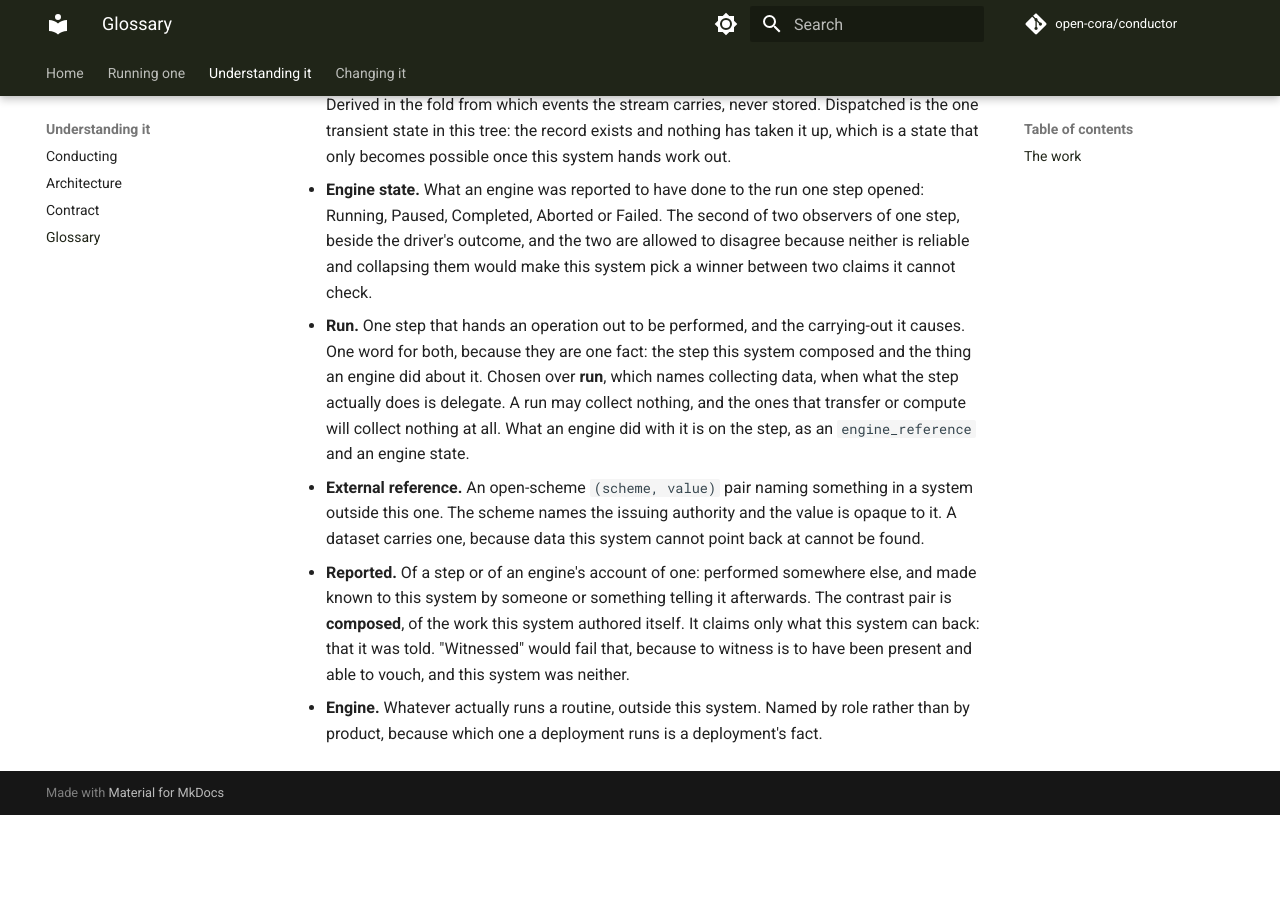
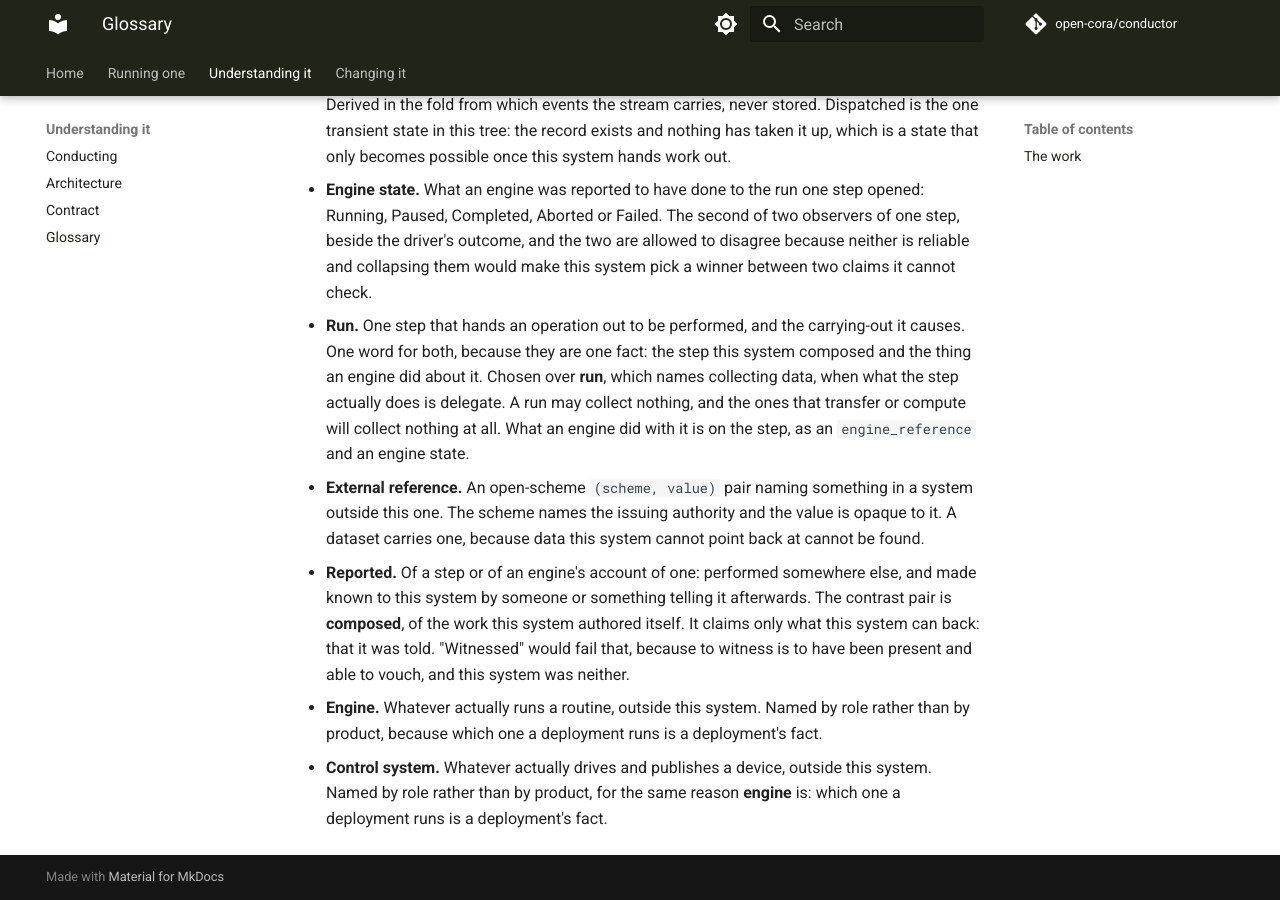
Before and after one commit to open-cora/conductor, an MkDocs documentation site: the page built from docs/glossary.md, in a window 1280 px wide and 900 px high, scrolled down 1074 px. Built offline with MkDocs 1.6.1 and Material for MkDocs 9.7.7, drawn with Linux system fonts in a browser that asks for light colours; some web fonts are replaced; comment, search, counter and statistics services are not loaded; before the commit the page ends 1889 px from its top, so only the background shows below that.

Commit message:
docs: the client glossaries define the words they use, and stop naming a Plan
A client's glossary carries the shared vocabulary that project actually
uses, plus its own words, and nothing else. It is not a short copy of the
keeper's and should not grow into one: each of these ships as a
repository of its own and has to keep its copy true, so a definition for
something a client does not have is a definition nobody here can check.

Checked against each project's own source rather than guessed. Most of
what a word search turns up is ordinary English: a latency budget in the
conductor is not a pursuit's budget, laundering a claim into a conclusion
is not a thinker's Conclusion, and a device repr in a document is not the
Device aggregate. What survived is five terms.

The thinker gained the four it most needed. It writes an inquiry, it
reaches the keeper as a principal, it reads what a run reported, and its
own Engine entry leans on the word routine, so a reader of that entry had
nowhere to look. The conductor gained the control system it spends its
life driving. Nothing was added to the reporter: Custody is a bounded
context, and these pages say in their own opening that they do not carry
that vocabulary.

The wording is the keeper's, copied rather than reworded, because one
page defining a term is the whole point. Two were truncated where the
keeper's entry reaches for something a client does not have, which is a
cut and not a paraphrase.

Three stale references went with it. The thinker's Procedure and Proposal
entries still contrasted with a plan, and the pursuit page still named
the aggregate in three places. The fourth mention on that page stays: a
campaign is something drawn up in advance with a plan behind it, and that
is the sentence the context's name rests on.

Co-Authored-By: Claude Opus 5 (1M context) <noreply@anthropic.com>

```diff
--- a/docs/glossary.md
+++ b/docs/glossary.md
@@ -25,3 +25,4 @@ and this project's own are defined where they are declared.
 - **External reference.** An open-scheme `(scheme, value)` pair naming something in a system outside this one. The scheme names the issuing authority and the value is opaque to it. A dataset carries one, because data this system cannot point back at cannot be found.
 - **Reported.** Of a step or of an engine's account of one: performed somewhere else, and made known to this system by someone or something telling it afterwards. The contrast pair is **composed**, of the work this system authored itself. It claims only what this system can back: that it was told. "Witnessed" would fail that, because to witness is to have been present and able to vouch, and this system was neither.
 - **Engine.** Whatever actually runs a routine, outside this system. Named by role rather than by product, because which one a deployment runs is a deployment's fact.
+- **Control system.** Whatever actually drives and publishes a device, outside this system. Named by role rather than by product, for the same reason **engine** is: which one a deployment runs is a deployment's fact.
```
